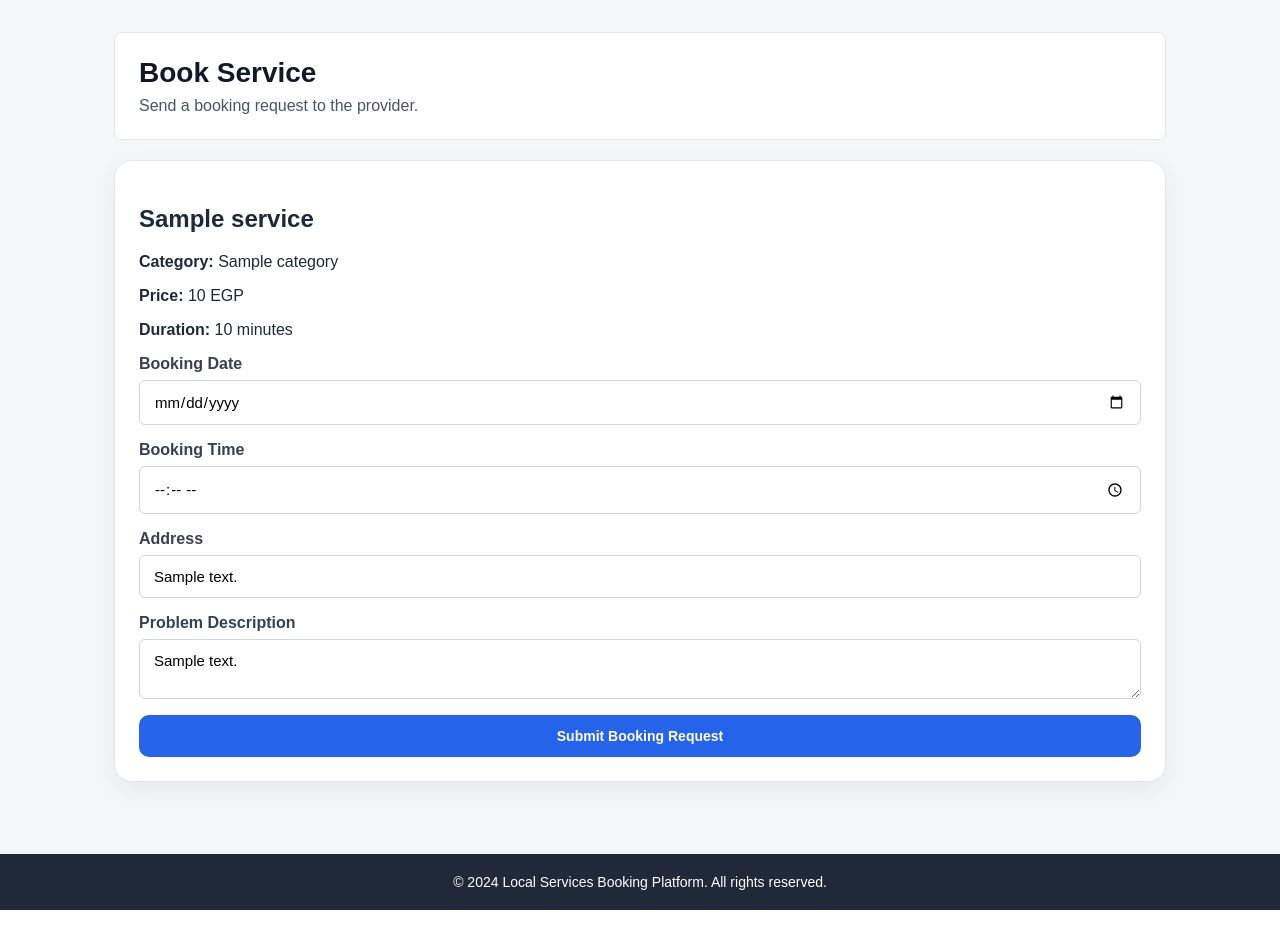
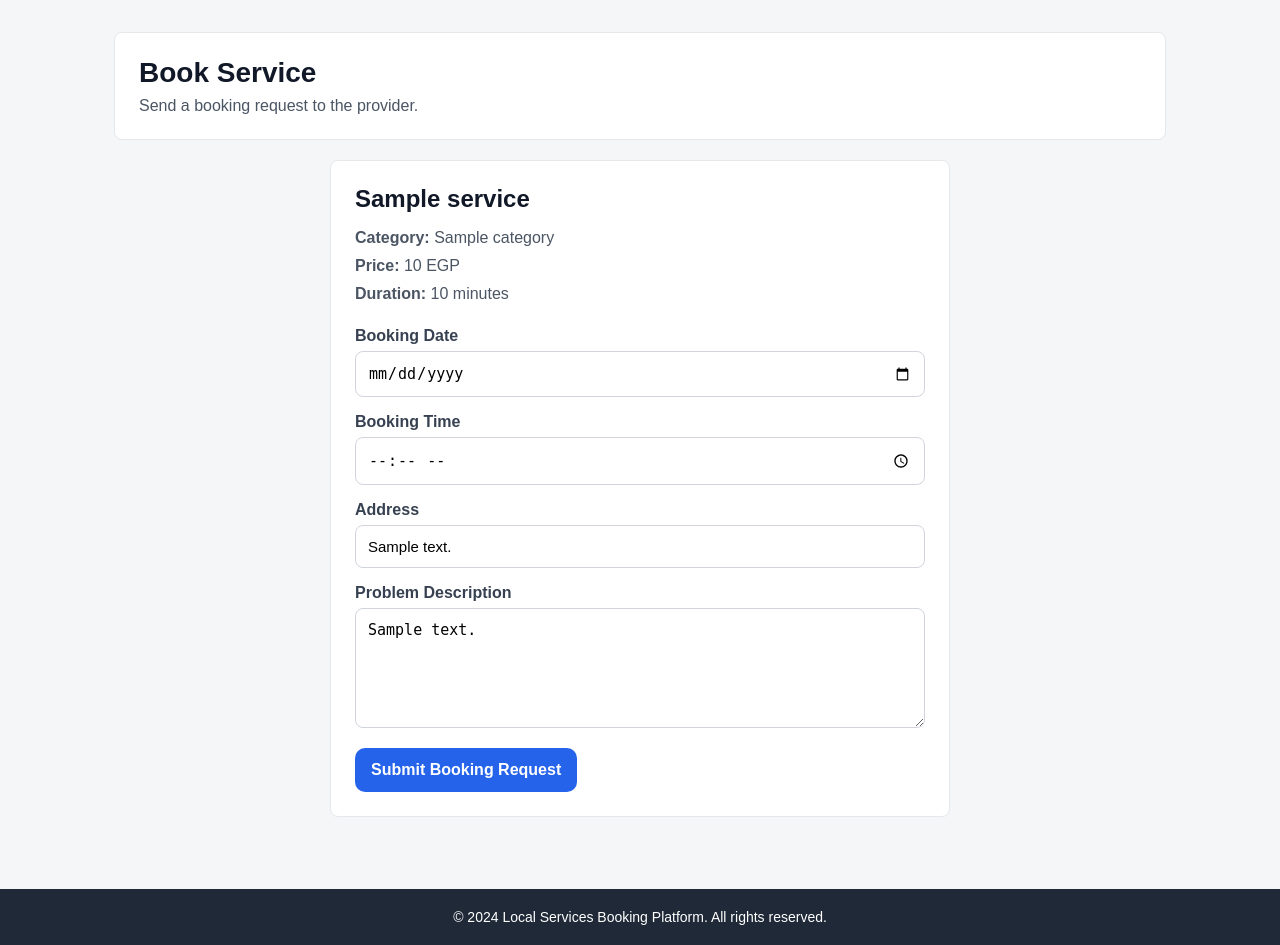
Before and after one commit to mostafa2742002/Local-Services-Booking-Platform, a Flask app: template app/templates/bookings/create.html in a window 1280 px wide. Shown: the part 56-1001 px from the top of the page. Before the commit the page ends 966 px from the top, so only its background shows below. Run offline with Flask 3, Linux system fonts and the light colour scheme; the template is opened without the code that fills it: most values are stand-ins (such as "Sample title", 1, 10 or a date in 2020); some libraries are stand-ins or nearby versions.

Commit message:
Add booking creation styles and update stylesheet reference for improved UI

```diff
--- /dev/null
+++ b/app/static/css/booking/bookings_create.css
@@ -0,0 +1,71 @@
+.page-header {
+    background: #ffffff;
+    border: 1px solid #e5e7eb;
+    padding: 24px;
+    border-radius: 8px;
+    margin-bottom: 20px;
+}
+
+.page-header h1 {
+    margin: 0 0 8px;
+    font-size: 28px;
+    color: #111827;
+}
+
+.page-header p {
+    margin: 0;
+    color: #4b5563;
+}
+
+.booking-form-section {
+    display: flex;
+    justify-content: center;
+}
+
+.booking-card {
+    width: 100%;
+    max-width: 620px;
+    background: #ffffff;
+    border: 1px solid #e5e7eb;
+    border-radius: 8px;
+    padding: 24px;
+}
+
+.booking-card h2 {
+    margin: 0 0 16px;
+    color: #111827;
+}
+
+.booking-card p {
+    margin: 0 0 10px;
+    color: #4b5563;
+}
+
+.booking-form {
+    margin-top: 24px;
+}
+
+.form-group {
+    margin-bottom: 16px;
+}
+
+.form-group label {
+    display: block;
+    margin-bottom: 6px;
+    font-weight: 700;
+    color: #374151;
+}
+
+.form-group input,
+.form-group textarea {
+    width: 100%;
+    padding: 12px;
+    border: 1px solid #d1d5db;
+    border-radius: 8px;
+    font-size: 15px;
+}
+
+.form-group textarea {
+    min-height: 120px;
+    resize: vertical;
+}
--- a/app/templates/bookings/create.html
+++ b/app/templates/bookings/create.html
@@ -1,7 +1,7 @@
 {% extends "base.html" %}
 
 {% block styles %}
-    <link rel="stylesheet" href="{{ url_for('static', filename='css/bookings.css') }}">
+    <link rel="stylesheet" href="{{ url_for('static', filename='css/booking/bookings_create.css') }}">
 {% endblock %}
 
 {% block content %}
```
